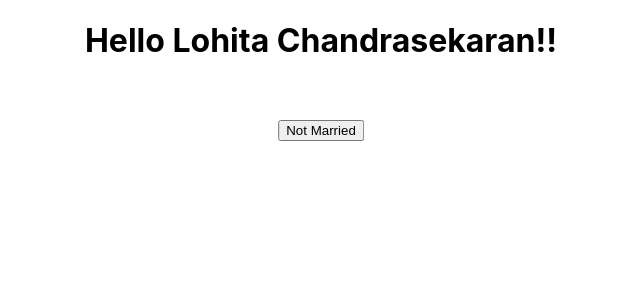
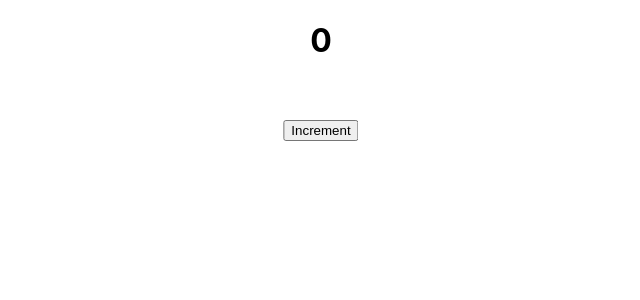
Before and after one commit to Lohi26/React_Learning, a React (Create React App) app in the folder myapp/: page / in a window 1280 px wide. Shown: the top 300 px of the page, without its empty margins (319-959 px from the left). Built offline with nearby package versions, Linux system fonts and the light colour scheme.

Commit message:
setState

```diff
--- a/myapp/src/App.js
+++ b/myapp/src/App.js
@@ -6,6 +6,7 @@ import Jsx from './Components/Jsx';
 import PropsCreation from './Components/PropsCreation';
 import Increment from './Components/Increment';
 import StateClass from './Components/StateClass';
+import Counter from './Components/Counter';
 function App() {
   return (
     <div>
@@ -19,7 +20,8 @@ function App() {
       <Increment>
         <button>Click</button>
       </Increment> */}
-      <StateClass/>
+      {/* <StateClass/> */}
+      <Counter/>
     </div>
   );
 }
--- /dev/null
+++ b/myapp/src/Components/Counter.js
@@ -0,0 +1,27 @@
+import React, { Component } from 'react';
+
+class Counter extends Component {
+  constructor() {
+    super();
+    this.state = {
+      count: 0,
+    };
+  }
+
+  increase() {
+    this.setState({
+      count: this.state.count + 1,
+    });
+  }
+
+  render() {
+    return (
+      <div>
+        <h1 className="App">{this.state.count}</h1>
+        <button className="btn" onClick={()=>this.increase()}>Increment</button>
+      </div>
+    );
+  }
+}
+
+export default Counter;
```
